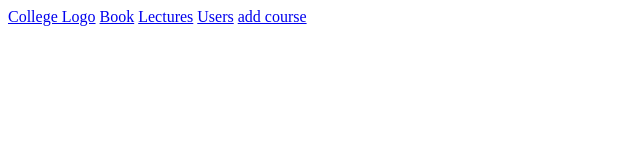
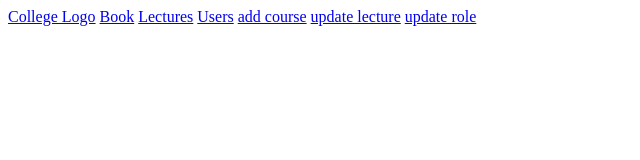
Before and after one commit to saisj2002/saisj2002.github.io, a plain HTML site: page Images/images.html in a window 1280 px wide. Shown: the whole page, without its empty margins (0-640 px from the left). Drawn offline with Linux system fonts and the light colour scheme.

Commit message:
Images added

```diff
--- a/Images/images.html
+++ b/Images/images.html
@@ -11,5 +11,7 @@
     <a href="lectures.png">Lectures</a>
     <a href="users.png">Users</a>
     <a href="add course.png">add course</a>
+    <a href="update lecture.png">update lecture</a>
+    <a href="update role.png">update role</a>
 </body>
 </html>
```
